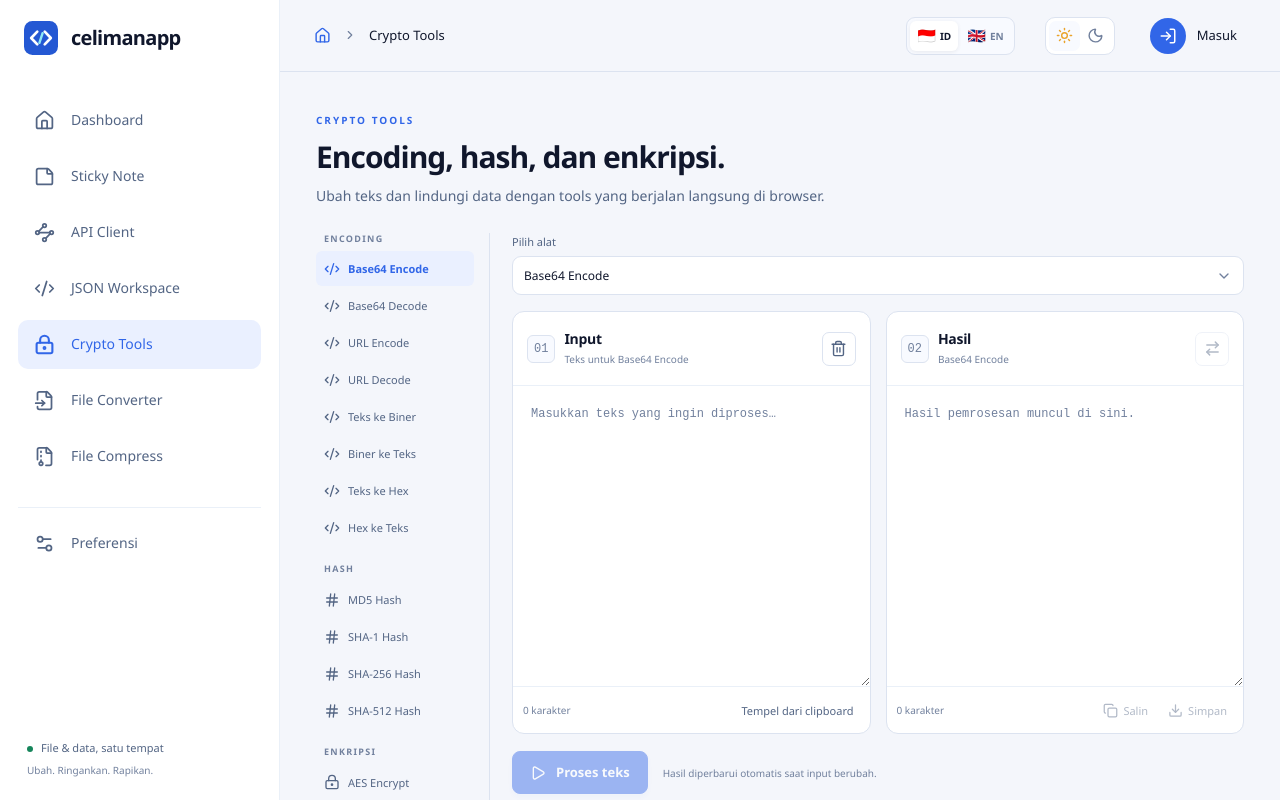
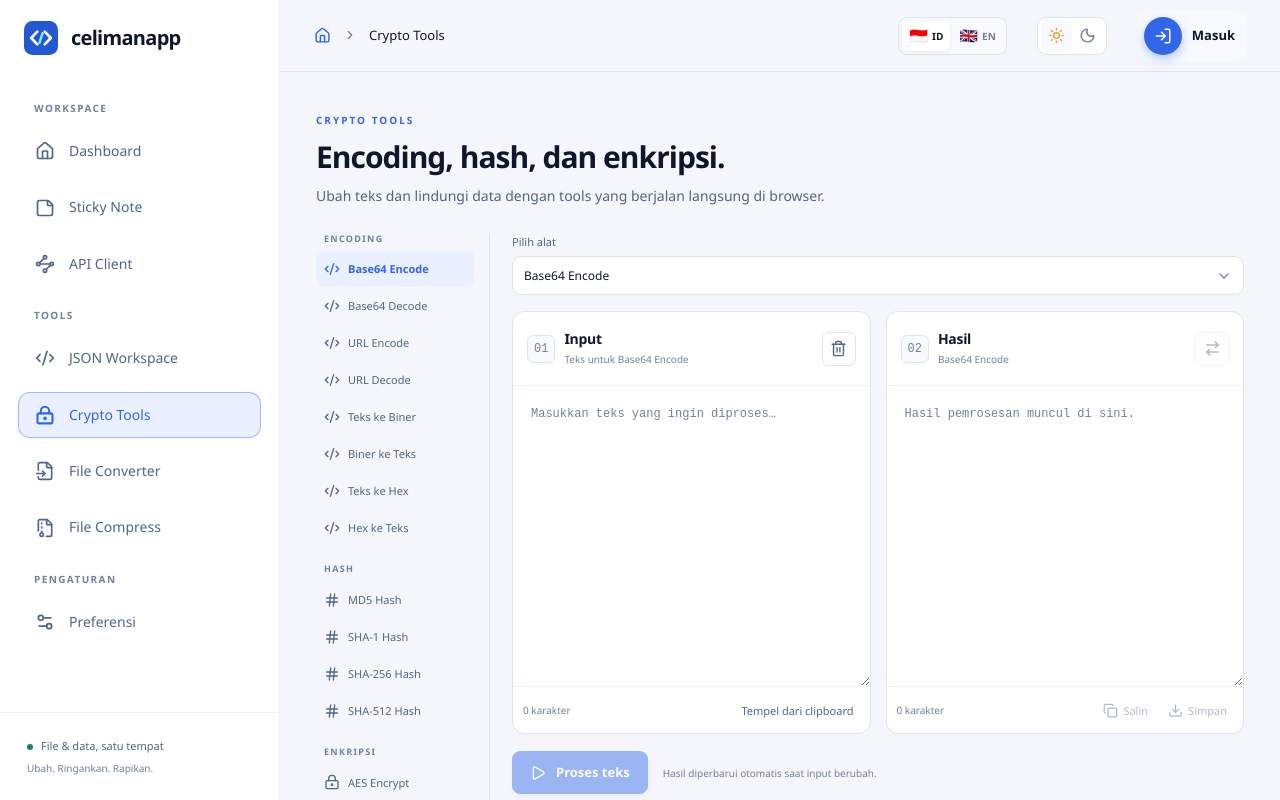
Before and after one commit to meimanjayagea/celi-tools, a Next.js app in the folder apps/web/: page /crypto in a window 1280 px wide. Shown: the top 800 px of the page. Built offline with nearby package versions, Linux system fonts and the light colour scheme; no server answers; sample sign-in values are in the browser's storage.

Commit message:
Restyle sidebar dan dropdown profil - tampilan lebih elegan dan modern

```diff
--- a/apps/web/app/components/navbar.tsx
+++ b/apps/web/app/components/navbar.tsx
@@ -4,19 +4,25 @@ import Image from "next/image";
 import { usePathname, useRouter } from "next/navigation";
 import { useEffect, useState, type ReactNode } from "react";
 import { signOut } from "next-auth/react";
-import { CodeXml, Home, LockKeyhole, Settings2, FileInput, FileArchive, Menu, X, ChevronRight, LogOut, LogIn, StickyNote, Waypoints } from "lucide-react";
+import { CodeXml, Home, LockKeyhole, Settings2, FileInput, FileArchive, Menu, X, ChevronRight, LogOut, LogIn, StickyNote, Waypoints, User, Mail, Shield } from "lucide-react";
 import { useAuth } from "./auth-provider";
 import { ThemeToggle } from "./theme-provider";
 import { LanguageToggle, useLanguage } from "./language-provider";
+const GROUP_LABELS: Record<string, string> = {
+    workspace: "Workspace",
+    tools: "Tools",
+    settings: "Pengaturan",
+  };
+
   const links = [
-    { href: "/dashboard", label: "Dashboard", icon: Home },
-    { href: "/sticky-notes", label: "Sticky Note", icon: StickyNote },
-    { href: "/api-client", label: "API Client", icon: Waypoints },
-    { href: "/json", label: "JSON Workspace", icon: CodeXml },
-    { href: "/crypto", label: "Crypto Tools", icon: LockKeyhole },
-    { href: "/converter", label: "File Converter", icon: FileInput },
-    { href: "/compress", label: "File Compress", icon: FileArchive },
-    { href: "/preferences", label: "Preferensi", icon: Settings2 },
+    { group: "workspace", href: "/dashboard", label: "Dashboard", icon: Home },
+    { group: "workspace", href: "/sticky-notes", label: "Sticky Note", icon: StickyNote },
+    { group: "workspace", href: "/api-client", label: "API Client", icon: Waypoints },
+    { group: "tools", href: "/json", label: "JSON Workspace", icon: CodeXml },
+    { group: "tools", href: "/crypto", label: "Crypto Tools", icon: LockKeyhole },
+    { group: "tools", href: "/converter", label: "File Converter", icon: FileInput },
+    { group: "tools", href: "/compress", label: "File Compress", icon: FileArchive },
+    { group: "settings", href: "/preferences", label: "Preferensi", icon: Settings2 },
   ];
 export default function Navbar({ children }: {
     children: ReactNode;
@@ -26,6 +32,7 @@ export default function Navbar({ children }: {
     const router = useRouter();
     const { user, loading } = useAuth();
     const [open, setOpen] = useState(false);
+    const [profileOpen, setProfileOpen] = useState(false);
     const [authError, setAuthError] = useState("");
     useEffect(() => {
         if (!open)
@@ -51,14 +58,40 @@ export default function Navbar({ children }: {
         document.addEventListener("keydown", escape);
         return () => { document.removeEventListener("keydown", escape); document.getElementById("navigation-toggle")?.focus(); };
     }, [open]);
+
+    useEffect(() => {
+        const handleClickOutside = (event: MouseEvent) => {
+            const menu = document.querySelector(".account-menu");
+            if (menu && !menu.contains(event.target as Node)) {
+                setProfileOpen(false);
+            }
+        };
+        document.addEventListener("mousedown", handleClickOutside);
+        return () => document.removeEventListener("mousedown", handleClickOutside);
+    }, [profileOpen]);
     const title = links.find((link) => link.href === pathname)?.label || (pathname === "/login" ? "Akun" : "Showcase");
+
+    const groups = links.reduce<Record<string, typeof links>>((acc, link) => {
+        if (!acc[link.group]) acc[link.group] = [];
+        acc[link.group].push(link);
+        return acc;
+    }, {});
     return <div className="portal">
     <a className="skip-link" href="#portal-content">{t("Lewati ke konten")}</a>
     {open && <button className="nav-backdrop" aria-label={t("Tutup navigasi")} onClick={() => setOpen(false)}/>}
     <aside className={`portal-sidebar ${open ? "is-open" : ""}`} aria-label={t("Navigasi utama")} id="portal-navigation">
       <button className="icon-button drawer-close" aria-label={t("Tutup menu")} onClick={() => setOpen(false)}><X size={17}/></button>
       <Link href="/" className="portal-brand" onClick={() => setOpen(false)}><Image src="/brand.svg" width={34} height={34} alt=""/><span>celimanapp</span></Link>
-      <nav>{links.map(({ href, label, icon: Icon }) => <Link key={href} href={href} onClick={() => setOpen(false)} className={`portal-nav-link ${pathname === href ? "active" : ""} ${href === "/preferences" ? "nav-preferences" : ""}`} aria-current={pathname === href ? "page" : undefined}><Icon size={21}/><span>{t(label)}</span></Link>)}</nav>
+      <nav>
+        {Object.entries(groups).map(([groupId, items]) => (
+          <section key={groupId} className="sidebar-section">
+            <span className="sidebar-section-label">{t(GROUP_LABELS[groupId] || groupId)}</span>
+            {items.map(({ href, label, icon: Icon }) => (
+              <Link key={href} href={href} onClick={() => setOpen(false)} className={`portal-nav-link ${pathname === href ? "active" : ""}`} aria-current={pathname === href ? "page" : undefined}><Icon size={20}/><span>{t(label)}</span></Link>
+            ))}
+          </section>
+        ))}
+      </nav>
       <div className="sidebar-bottom"><span className="local-indicator"/>{t("File & data, satu tempat")}<small>{t("Ubah. Ringankan. Rapikan.")}</small></div>
     </aside>
     <div className="portal-main" inert={open || undefined}>
@@ -67,14 +100,35 @@ export default function Navbar({ children }: {
         <Link href="/dashboard" className="mobile-portal-brand" aria-label="Dashboard"><Image src="/brand.svg" width={30} height={30} alt=""/><span>celimanapp</span></Link>
         <nav className="breadcrumbs" aria-label="Breadcrumb"><Link href="/dashboard" aria-label="Dashboard"><Home size={17}/></Link><ChevronRight size={14}/><span>{t(title)}</span></nav>
         <div className="header-actions"><LanguageToggle /><ThemeToggle />
-          {user ? <details className="account-menu"><summary aria-label={user.email || t("Akun")}><span className="avatar">{(user.email || "A")[0].toUpperCase()}</span><span className="account-label">{user.email?.split("@")[0] || "Akun"}</span><ChevronRight size={14}/></summary><div className="account-dropdown"><span>{user.email}</span><button onClick={async () => {
+          {user ? (
+            <div className="account-menu" onClick={(e) => { e.stopPropagation(); setProfileOpen(!profileOpen); }}>
+              <button className="account-trigger" aria-label={user.email || t("Akun")} aria-expanded={profileOpen}><span className="avatar">{ (user.email || "A")[0].toUpperCase() }</span><span className="account-label">{user.email?.split("@")[0] || "Akun"}</span><ChevronRight size={14} className="account-chevron"/></button>
+              {profileOpen && (
+                <div className="account-dropdown account-dropdown-open">
+                  <div className="account-profile-header">
+                    <span className="avatar account-profile-avatar">{ (user.email || "A")[0].toUpperCase() }</span>
+                    <div className="account-profile-info">
+                      <span className="account-profile-name">{user.email?.split("@")[0] || "Pengguna"}</span>
+                      <span className="account-profile-email">{user.email}</span>
+                    </div>
+                  </div>
+                  <div className="account-divider"></div>
+                  <button className="account-dropdown-item" onClick={() => { setProfileOpen(false); }}><User size={16}/><span>{t("Profil")}</span></button>
+                  <button className="account-dropdown-item" onClick={() => { setProfileOpen(false); router.replace("/preferences"); }}><Shield size={16}/><span>{t("Pengaturan Akun")}</span></button>
+                  <button className="account-dropdown-item" onClick={() => { setProfileOpen(false); }}><Mail size={16}/><span>{t("Notifikasi")}</span></button>
+                  <div className="account-divider"></div>
+                  <button className="account-dropdown-item account-dropdown-item-danger" onClick={async () => {
                     try {
                         await signOut({ redirect: false });
                         router.replace("/");
                     } catch {
                         setAuthError("Gagal keluar. Silakan coba lagi.");
                     }
-            }}><LogOut size={16}/>{t("Keluar")}</button></div></details> : <Link href="/login" className="account-login" aria-label={t("Masuk")}><span className="avatar"><LogIn size={18}/></span><span>{loading ? t("Memuat…") : t("Masuk")}</span></Link>}
+                  }}><LogOut size={16}/>{t("Keluar")}</button>
+                </div>
+              )}
+            </div>
+          ) : <Link href="/login" className="account-login" aria-label={t("Masuk")}><span className="avatar"><LogIn size={18}/></span><span>{loading ? t("Memuat…") : t("Masuk")}</span></Link>}
         </div>
       </header>
       {authError && <p className="alert alert-error" role="alert">{t(authError)}</p>}
--- a/apps/web/app/globals.css
+++ b/apps/web/app/globals.css
@@ -179,47 +179,66 @@ input::placeholder,textarea::placeholder {
   letter-spacing: -.035em;
 }
 .portal-sidebar nav {
-  padding: 20px 18px;
+  padding: 24px 18px;
+  display: flex;
+  flex-direction: column;
+  gap: 2px;
+}
+.sidebar-section {
+  display: flex;
+  flex-direction: column;
+  gap: 6px;
+  margin-bottom: 14px;
+}
+.sidebar-section-label {
+  font-size: 10px;
+  font-weight: 700;
+  letter-spacing: 0.14em;
+  text-transform: uppercase;
+  color: var(--text-muted);
+  padding: 0 16px;
+  margin-bottom: 6px;
 }
 .portal-nav-link {
   display: flex;
   align-items: center;
-  gap: 16px;
-  min-height: 49px;
-  padding: 12px 16px;
-  border-radius: 10px;
-  margin-bottom: 7px;
+  gap: 14px;
+  min-height: 46px;
+  padding: 11px 16px;
+  border-radius: 12px;
+  margin-bottom: 4px;
   color: var(--text-secondary);
   font-size: 14px;
   font-weight: 500;
-  transition: background .16s,color .16s;
+  transition: all .18s cubic-bezier(0.4, 0, 0.2, 1);
+  border: 1px solid transparent;
 }
 .portal-nav-link:hover {
   background: var(--surface-secondary);
   color: var(--accent);
+  border-color: var(--border-light);
+  transform: translateX(4px);
 }
 .portal-nav-link.active {
   background: var(--accent-soft);
   color: var(--accent);
+  border-color: color-mix(in srgb, var(--accent) 40%, transparent);
 }
 .portal-nav-link.active svg {
-  stroke-width: 2.4;
-}
-.portal-nav-link.nav-preferences {
-  margin-top: 26px;
-  border-radius: 0;
-  border-top: 1px solid var(--border-light);
-  padding-top: 24px;
-  position: relative;
-}
-.portal-nav-link.nav-preferences.active {
-  border-radius: 10px;
+  stroke-width: 2.5;
+}
+.portal-nav-link svg {
+  transition: transform .18s ease;
+}
+.portal-nav-link:hover svg {
+  transform: scale(1.1);
 }
 .sidebar-bottom {
   margin-top: auto;
-  padding: 22px 27px;
+  padding: 24px 27px;
   color: var(--text-secondary);
   font-size: 11px;
+  border-top: 1px solid var(--border-light);
 }
 .sidebar-bottom small {
   display: block;
@@ -386,98 +405,158 @@ html[data-theme="forest"] .sticky-note { border-color:#23503922; }
   background: var(--surface-secondary);
   color: #eaa32b;
 }
-.account-login,.account-menu summary {
-  display: flex;
-  align-items: center;
-  gap: 11px;
-  min-height: 42px;
-  padding: 4px 8px 4px 4px;
+.account-login,.account-trigger {
+  display: flex;
+  align-items: center;
+  gap: 10px;
+  min-height: 44px;
+  padding: 6px 10px 6px 6px;
   border: 1px solid transparent;
-  border-radius: 12px;
+  border-radius: 14px;
   font-size: 13px;
-  font-weight: 500;
+  font-weight: 600;
   cursor: pointer;
   list-style: none;
-  transition: background-color .16s ease,border-color .16s ease,color .16s ease;
-}
-.account-menu summary:hover,.account-menu[open] summary {
+  transition: all .18s ease;
   background: var(--surface-secondary);
-  border-color: var(--border-light);
-}
-.account-menu summary > svg { color: var(--text-muted);transition: transform .16s ease; }
-.account-menu[open] summary > svg { transform: rotate(90deg); }
-.account-menu summary::-webkit-details-marker {
-  display: none;
+}
+.account-trigger:hover {
+  background: var(--border-light);
+  border-color: var(--border);
+}
+.account-trigger .account-chevron {
+  transition: transform .2s ease;
+  margin-left: auto;
+}
+.account-menu[aria-expanded="true"] .account-chevron {
+  transform: rotate(180deg);
+}
+.account-menu {
+  position: relative;
+  display: inline-flex;
 }
 .avatar {
-  width: 36px;
-  height: 36px;
+  width: 38px;
+  height: 38px;
   background: var(--accent);
-  color: var(--surface);
+  color: var(--on-accent);
   display: grid;
   place-items: center;
   border-radius: 50%;
-  font-size: 14px;
-  font-weight: 600;
-}
-.account-menu {
-  position: relative;
+  font-size: 15px;
+  font-weight: 700;
+  box-shadow: 0 4px 12px color-mix(in srgb, var(--accent) 35%, transparent);
+  flex-shrink: 0;
 }
 .account-label {
-  max-width: 130px;
+  max-width: 140px;
   overflow: hidden;
   text-overflow: ellipsis;
+  white-space: nowrap;
 }
 .account-dropdown {
   position: absolute;
   right: 0;
-  top: calc(100% + 9px);
-  z-index: 30;
+  top: calc(100% + 10px);
+  z-index: 50;
   background: var(--surface);
   border: 1px solid var(--border);
-  box-shadow: 0 18px 45px color-mix(in srgb,var(--text-primary) 13%,transparent),0 2px 8px color-mix(in srgb,var(--text-primary) 5%,transparent);
+  box-shadow: 0 24px 48px color-mix(in srgb, var(--text-primary) 18%, transparent), 0 8px 24px color-mix(in srgb, var(--text-primary) 8%, transparent);
+  border-radius: 18px;
+  min-width: 280px;
+  max-width: min(340px, calc(100vw - 32px));
+  padding: 14px;
+  animation: account-dropdown-in .22s cubic-bezier(0.4, 0, 0.2, 1) both;
+  opacity: 0;
+  pointer-events: none;
+}
+.account-dropdown-open {
+  opacity: 1;
+  pointer-events: auto;
+}
+.account-profile-header {
+  display: flex;
+  align-items: center;
+  gap: 14px;
+  padding: 14px 12px;
   border-radius: 14px;
-  min-width: 248px;
-  max-width: min(320px,calc(100vw - 24px));
-  padding: 8px;
-  transform-origin: top right;
-  animation: account-dropdown-in .16s cubic-bezier(.2,.8,.2,1) both;
-}
-.account-dropdown>span {
+  margin-bottom: 10px;
+  background: var(--accent-soft);
+}
+.account-profile-avatar {
+  width: 44px;
+  height: 44px;
+  font-size: 18px;
+  box-shadow: 0 4px 10px color-mix(in srgb, var(--accent) 30%, transparent);
+}
+.account-profile-info {
+  flex: 1;
+  min-width: 0;
+}
+.account-profile-name {
   display: block;
-  max-width: 100%;
+  font-size: 15px;
+  font-weight: 600;
+  color: var(--text-primary);
+  margin-bottom: 3px;
+}
+.account-profile-email {
+  display: block;
+  font-size: 12px;
+  color: var(--text-secondary);
   overflow: hidden;
   text-overflow: ellipsis;
   white-space: nowrap;
-  color: var(--text-secondary);
-  font-size: 11px;
-  padding: 10px 11px 11px;
-  border-bottom: 1px solid var(--border-light);
-  margin-bottom: 5px;
-}
-.account-dropdown button {
-  display: flex;
-  align-items: center;
-  gap: 10px;
-  min-height: 40px;
-  padding: 9px 11px;
+}
+.account-divider {
+  height: 1px;
+  background: var(--border-light);
+  margin: 6px 0;
+}
+.account-dropdown-item {
+  display: flex;
+  align-items: center;
+  gap: 12px;
+  min-height: 42px;
+  padding: 10px 12px;
   width: 100%;
-  border-radius: 9px;
+  border-radius: 11px;
   color: var(--text-primary);
-  font-size: 12px;
+  font-size: 14px;
+  font-weight: 500;
   text-align: left;
-  transition: background-color .15s ease,color .15s ease;
-}
-.account-dropdown button:hover {
+  transition: all .15s ease;
+  border: 1px solid transparent;
+}
+.account-dropdown-item svg {
+  flex-shrink: 0;
+  color: var(--text-secondary);
+}
+.account-dropdown-item:hover {
+  background: var(--surface-secondary);
+  color: var(--accent);
+  border-color: var(--border-light);
+}
+.account-dropdown-item:hover svg {
+  color: var(--accent);
+}
+.account-dropdown-item-danger {
+  color: var(--text-secondary);
+}
+.account-dropdown-item-danger:hover {
   background: var(--danger-soft);
   color: var(--danger);
+  border-color: color-mix(in srgb, var(--danger) 30%, transparent);
+}
+.account-dropdown-item-danger:hover svg {
+  color: var(--danger);
 }
 @keyframes account-dropdown-in {
-  from { opacity: 0;transform: translateY(-4px) scale(.98); }
-  to { opacity: 1;transform: translateY(0) scale(1); }
+  from { opacity: 0; transform: translateY(-6px) scale(.97); }
+  to { opacity: 1; transform: translateY(0) scale(1); }
 }
 @media(prefers-reduced-motion:reduce) {
-  .account-menu summary,.account-menu summary > svg,.account-dropdown,select { animation:none;transition:none; }
+  .account-trigger,.account-trigger .account-chevron,.account-dropdown,select { animation:none;transition:none; }
 }
 .portal-content {
   padding: 0 36px;
```
Lines whose indentation alone changed are shown as unchanged.
